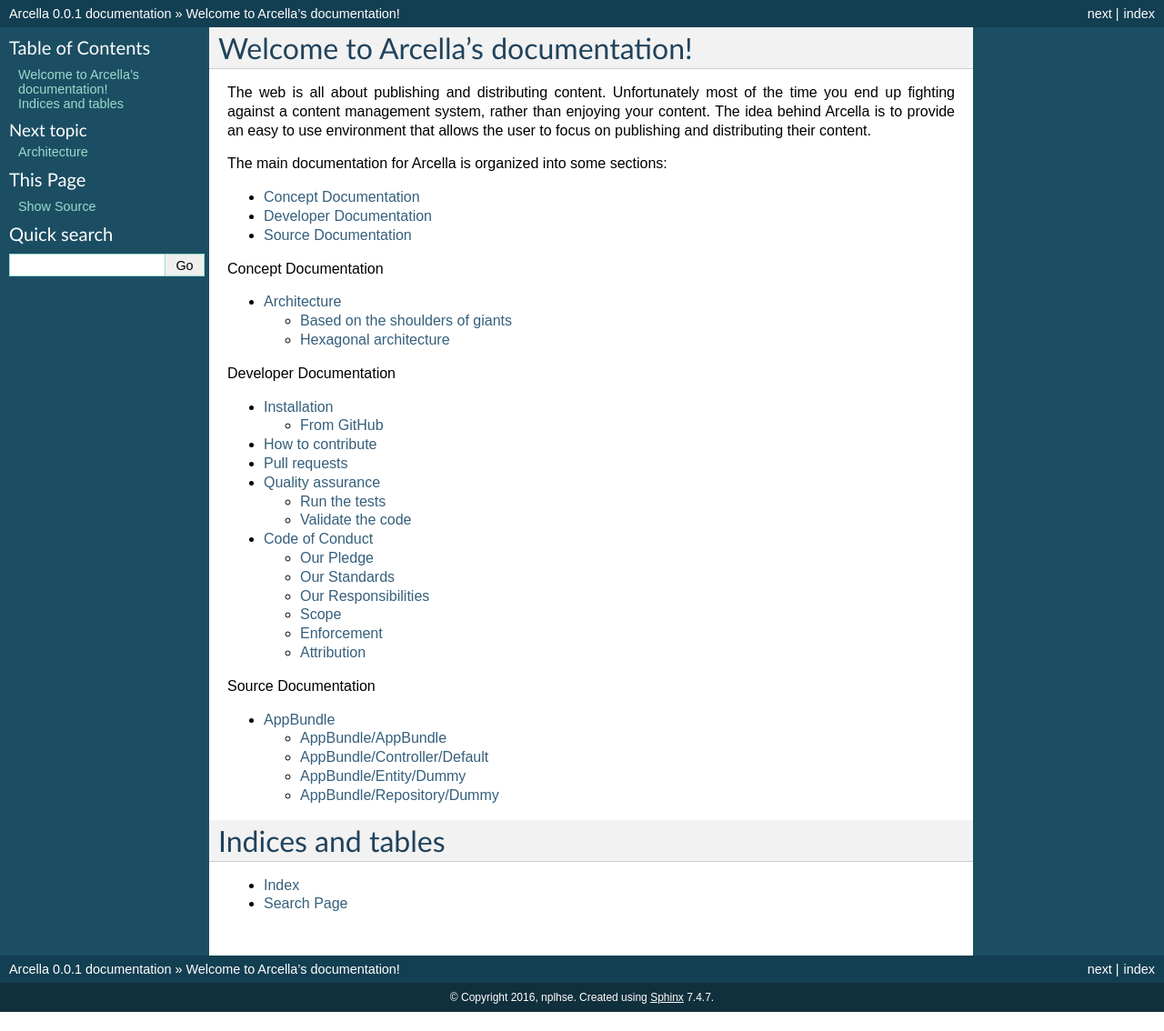
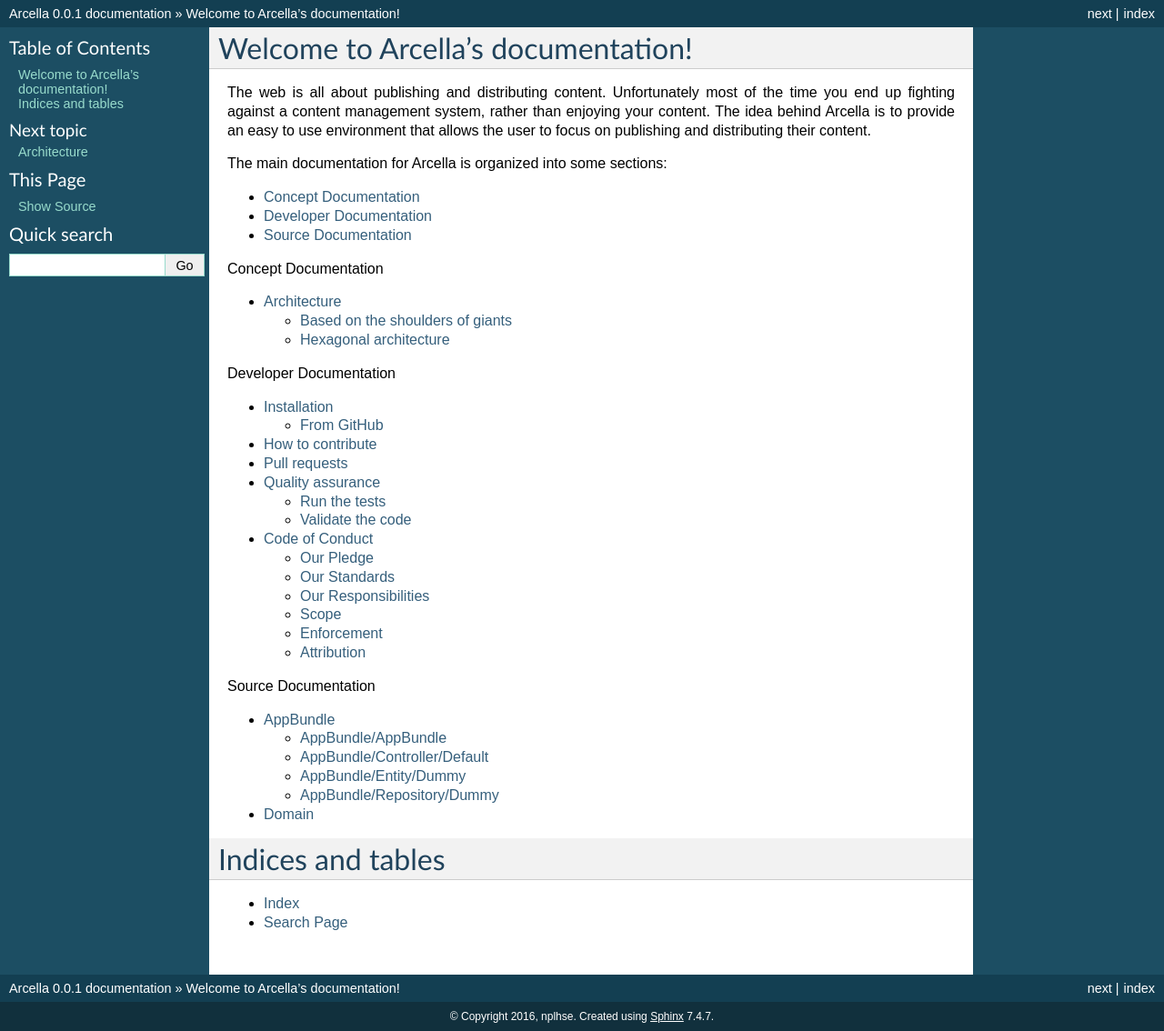
Before and after one commit to airin14/arcella, a Sphinx documentation site: the page built from docs/index.rst, in a window 1280 px wide. Shown: the whole page at 91% size. Built offline with Sphinx 7.4.7, drawn with Linux system fonts in a browser that asks for light colours; pages that are not in the unit, such as notebooks, are missing from menus; before the commit the page ends 1113 px from its top, so only the background shows below that.

Commit message:
docs: Added the Domains code to the source documentation

```diff
--- a/docs/index.rst
+++ b/docs/index.rst
@@ -36,6 +36,7 @@
    :caption: Source Documentation
 
    code/AppBundle/index
+   code/Arcella/Domain/index
 
 
 Indices and tables
```
